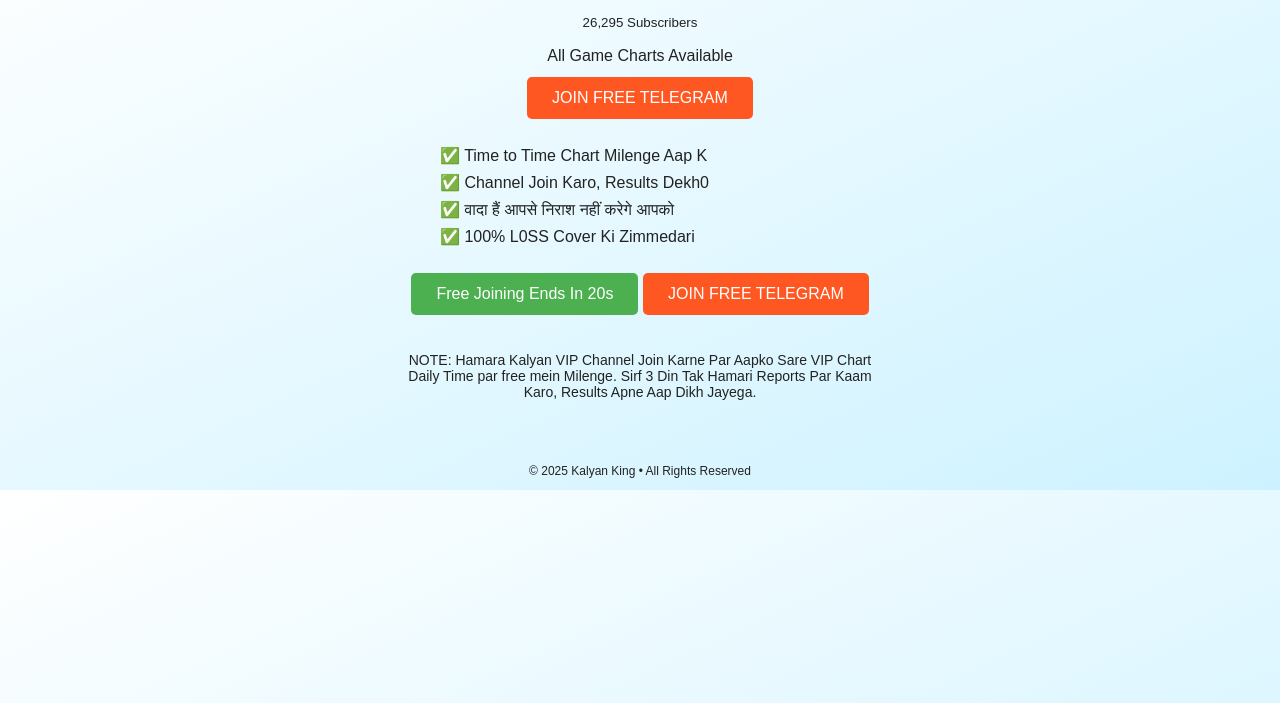
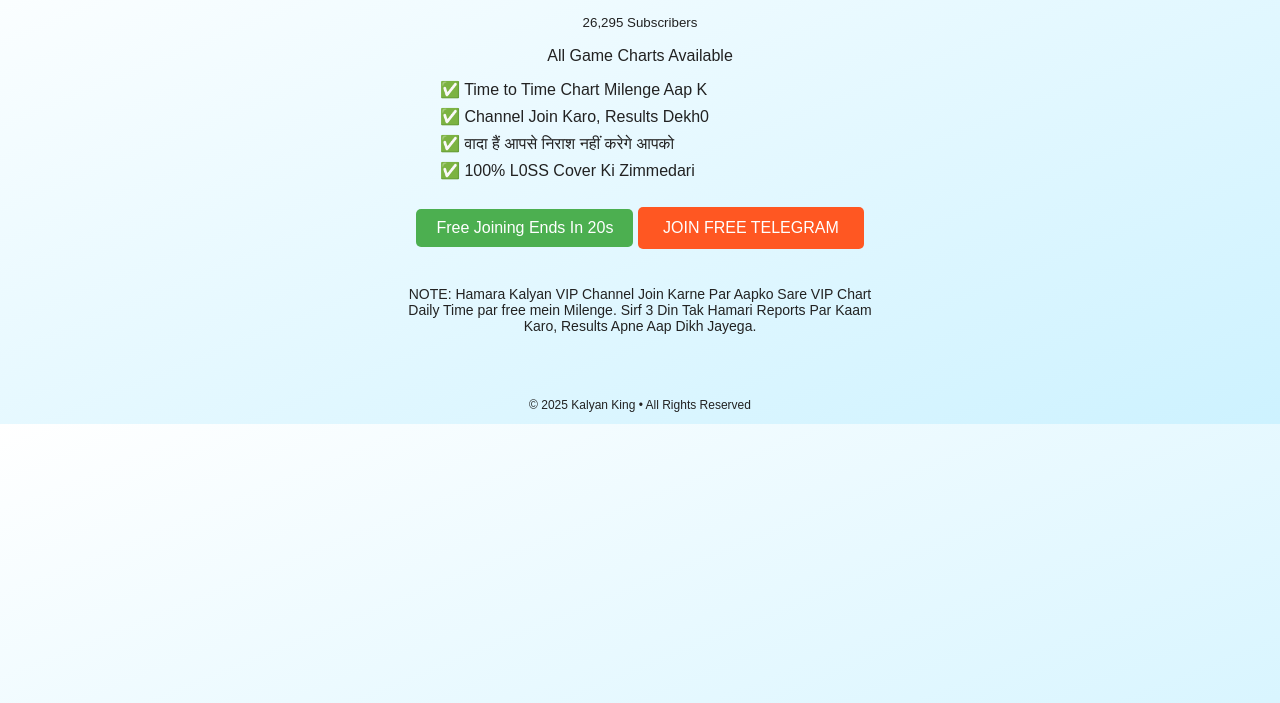
Before and after one commit to kalyansatkmatta/king, a plain HTML site: page index.html in a window 1280 px wide. Shown: the part 97-800 px from the top of the page. Drawn offline with Linux system fonts and the light colour scheme.

Commit message:
Update index.html

```diff
--- a/index.html
+++ b/index.html
@@ -28,21 +28,25 @@
       font-size: 26px;
       margin: 10px 0;
     }
-    .telegram-btn, .countdown-btn {
+    .telegram-btn {
       display: inline-block;
       padding: 12px 25px;
+      background: #FF5722;
       color: #fff;
       text-decoration: none;
       border-radius: 5px;
       font-size: 16px;
       margin: 12px 0;
-    }
-    .telegram-btn {
-      background: #FF5722;
       animation: pulse 1s infinite;
     }
-    .countdown-btn {
+    .countdown-text {
       background: #4CAF50;
+      display: inline-block;
+      padding: 10px 20px;
+      color: #fff;
+      border-radius: 5px;
+      font-size: 16px;
+      margin: 12px 0;
     }
     @keyframes pulse {
       0%, 100% { transform: scale(1); }
@@ -77,8 +81,6 @@
     <p><small>26,295 Subscribers</small></p>
     <div>All Game Charts Available</div>
 
-    <a class="telegram-btn" href="https://t.me/+m4CA4XC74NIyYWU9" target="_blank">JOIN FREE TELEGRAM</a>
-
     <ul>
       <li>✅ Time to Time Chart Milenge Aap K</li>
       <li>✅ Channel Join Karo, Results Dekh0</li>
@@ -86,8 +88,10 @@
       <li>✅ 100% L0SS Cover Ki Zimmedari</li>
     </ul>
 
-    <a href="#" class="countdown-btn" id="countdownBtn">Free Joining Ends In <span id="timer">25</span>s</a>
+    <!-- Countdown -->
+    <div class="countdown-text">Free Joining Ends In <span id="timer">25</span>s</div>
 
+    <!-- Single Telegram Button -->
     <a class="telegram-btn" href="https://t.me/+m4CA4XC74NIyYWU9" target="_blank">JOIN FREE TELEGRAM</a>
 
     <p class="note">
```
